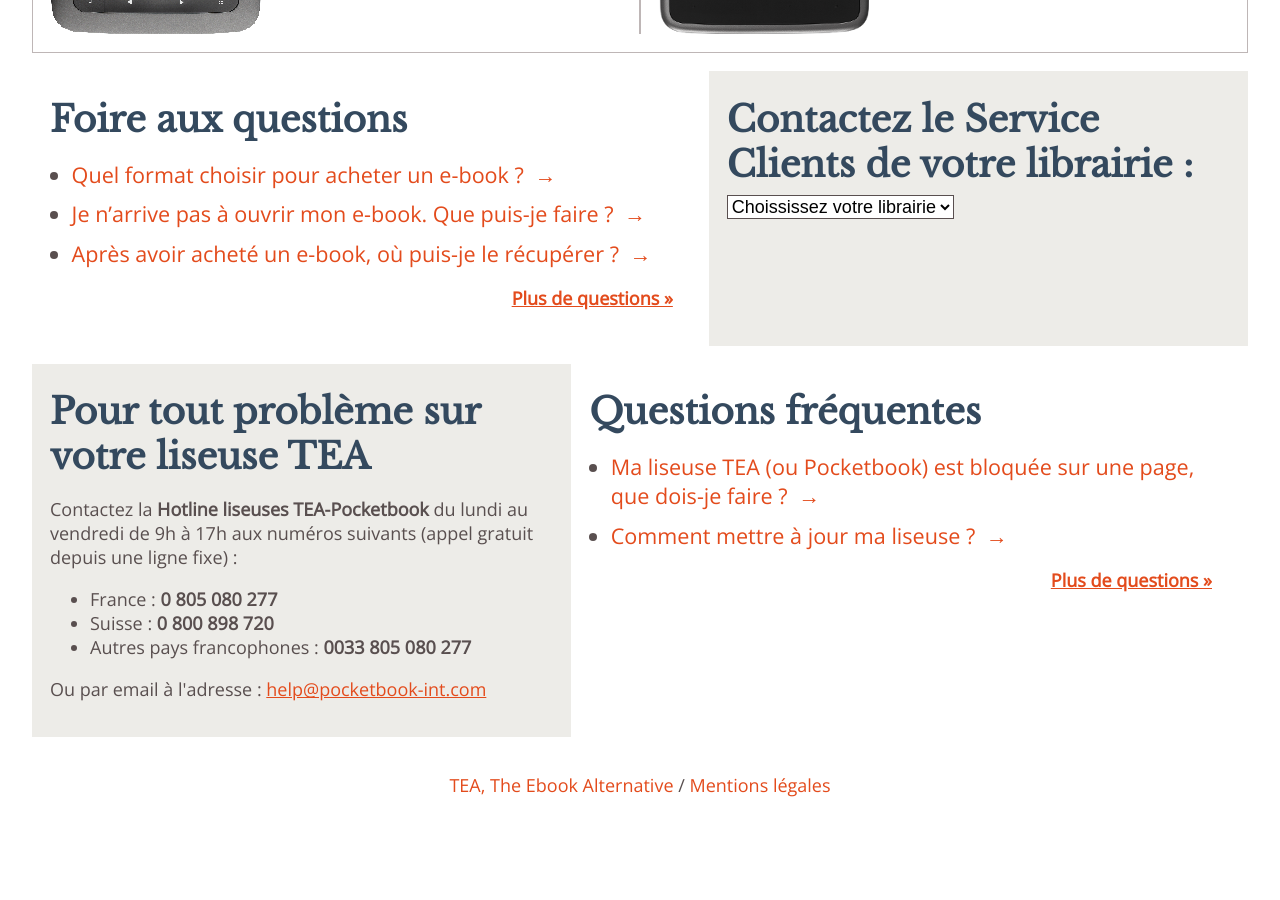
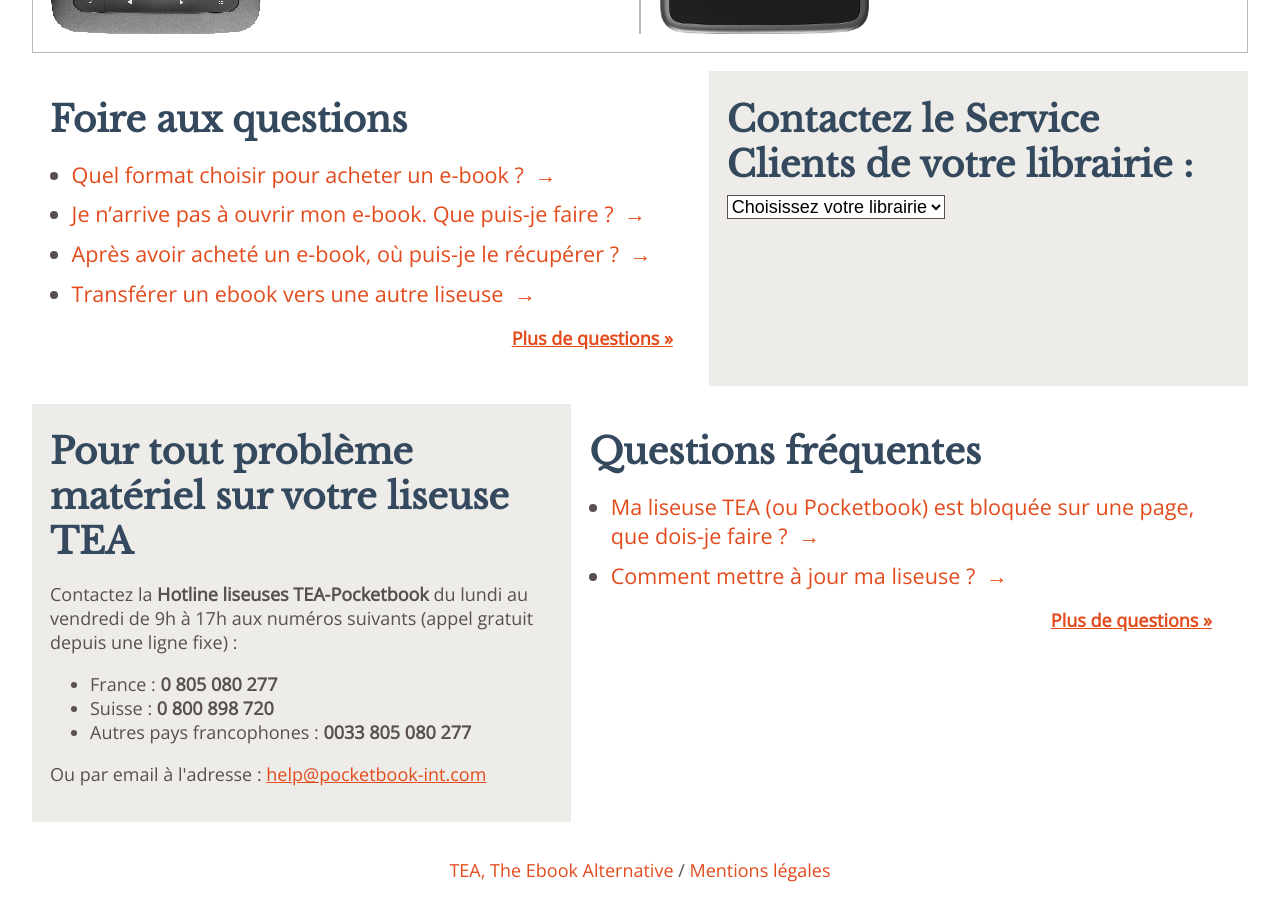
Before and after one commit to TEA-ebook/help-center, a Jekyll site: the page built from index.html, in a window 1280 px wide and 900 px high, scrolled down 737 px. Built offline with Jekyll 4.4.1, drawn with Linux system fonts in a browser that asks for light colours; before the commit the page ends 1552 px from its top, so only the background shows below that.

Commit message:
Corrections diverses home

```diff
--- a/index.html
+++ b/index.html
@@ -59,7 +59,7 @@
     </ul>
     <div id="liseuse">
       <div class="content-tab">
-        <img src="images/TL3.png" alt="Pocket Book Touch Lux 3" />
+        <img src="images/TL3.png" alt="Liseuse TEA Touch Lux 3" />
         <div>
           <h1>Touch Lux 3</h1>
           <ul>
@@ -69,7 +69,7 @@
         </div>
       </div>
       <div class="content-tab">
-        <img src="images/Ultra.png" alt="Pocket Book Ultra" />
+        <img src="images/Ultra.png" alt="Liseuse TEA Ultra" />
         <div>
           <h1>Ultra</h1>
           <ul>
@@ -123,7 +123,7 @@
     </div>
     <div id="ordinateur">
       <div class="content-tab">
-        <img src="images/tea-ebook.png" alt="Application de lecture Tea-Ebook" />
+        <img src="images/tea-ebook.png" alt="Logiciel de lecture Tea-Ebook" />
         <div>
           <h1>TEA Ebook</h1>
           <ul>
@@ -150,6 +150,7 @@
         <li><a href="/faq-achat/#format-ebook">Quel format choisir pour acheter un e-book ?</a></li>
         <li><a href="/faq-lecture/#pas-ouvrir-ebook">Je n’arrive pas à ouvrir mon e-book. Que puis-je faire ?</a></li>
         <li><a href="/faq-telechargement/#recuperer-ebook">Après avoir acheté un e-book, où puis-je le récupérer ?</a></li>
+        <li><a href="http://aide.tea-ebook.com/ade/#transfert-livre">Transférer un ebook vers une autre liseuse</a></li>
       </ul>
       <p class="back-to-faq"><a href="/faq/">Plus de questions »</a></p>
     </div>
@@ -166,7 +167,7 @@
   </div>
   <div id="sav-pb">
     <div class="sav-contact">
-      <h1>Pour tout problème sur votre liseuse TEA</h1>
+      <h1>Pour tout problème matériel sur votre liseuse TEA</h1>
       <p>Contactez la <strong>Hotline liseuses TEA-Pocketbook</strong> du lundi au vendredi de 9h à 17h aux numéros suivants (appel gratuit depuis une ligne fixe) :</p>
       <div id="contact-pb"></div>
     </div>
```
Also changed, not shown: other parts of index.html (+1 -1 lines).
